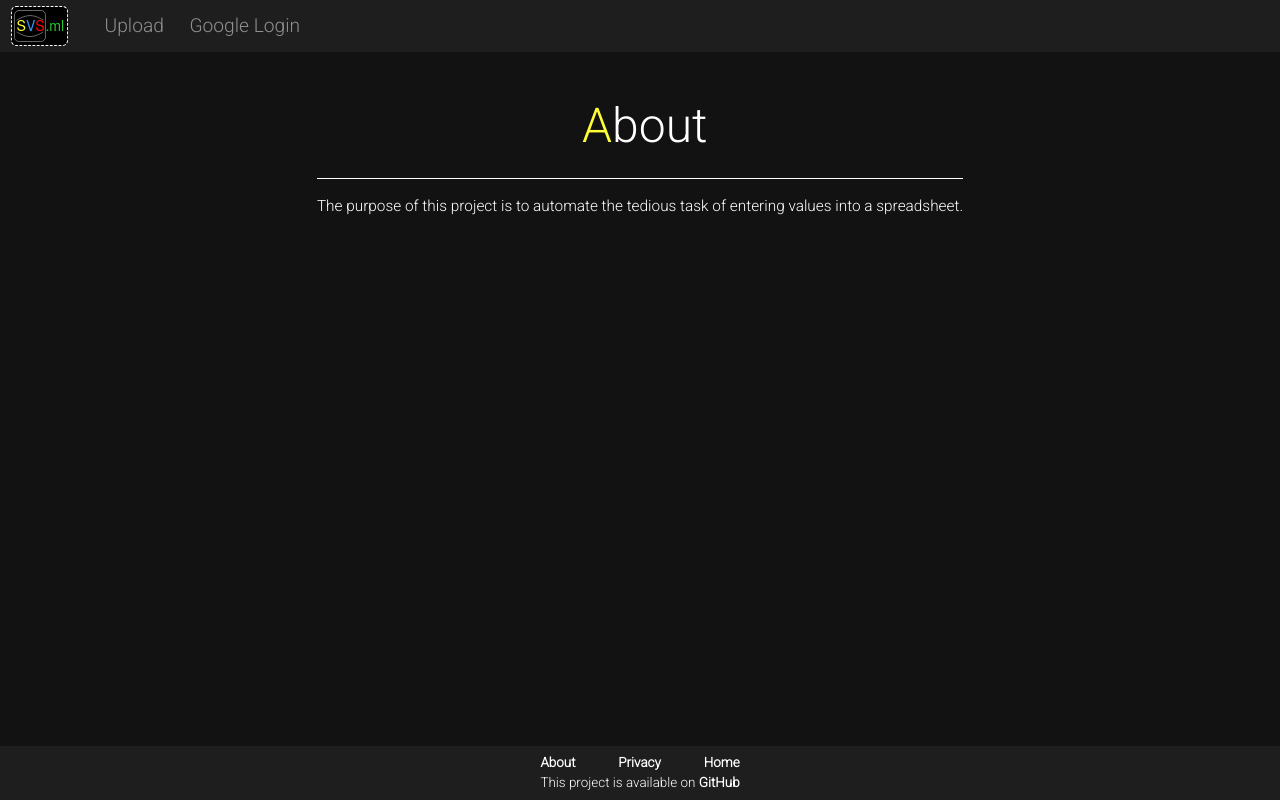
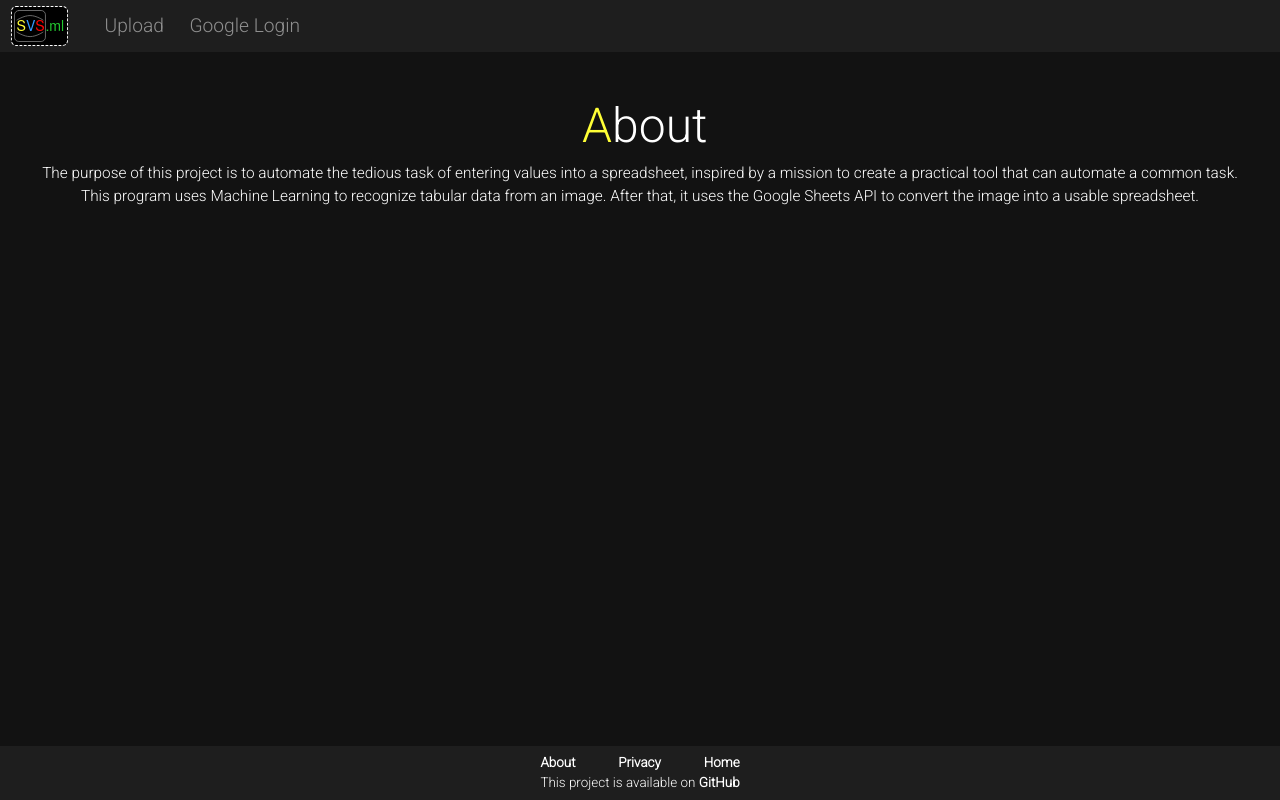
Before and after one commit to Fioringo/smart-vision-sheets, a React (Create React App) app in the folder src/frontend/svs/: page /about in a window 1280 px wide. Built offline with nearby package versions, Linux system fonts and the light colour scheme.

Commit message:
updated about

```diff
--- a/src/frontend/svs/src/Components/about.jsx
+++ b/src/frontend/svs/src/Components/about.jsx
@@ -12,10 +12,13 @@ export default class About extends React.Component {
         <div className="title">
           <div className="yellow">A</div>bout
         </div>
-        <hr />
         <div className="aboutText">
           The purpose of this project is to automate the tedious task of
-          entering values into a spreadsheet.
+          entering values into a spreadsheet, inspired by a mission to create a practical tool
+          that can automate a common task. <br />
+          This program uses Machine Learning to recognize tabular data from an
+          image. After that, it uses the Google Sheets API to convert the image
+          into a usable spreadsheet. <br />
         </div>
       </div>
     );
--- a/src/frontend/svs/src/Components/footer.jsx
+++ b/src/frontend/svs/src/Components/footer.jsx
@@ -8,7 +8,7 @@ export default class Footer extends React.Component{
     return (
       <div className="footer">
         <div className="source">
-          <Link to="/about" className="link aboutLink">About</Link><Link to="/privacy" className="link privacyLink">Privacy</Link><Link to="/home" className="link homeLink">Home</Link>
+          <Link to="/about" className="link aboutLink">About</Link><Link to="/privacy" className="link privacyLink">Privacy</Link><Link to="/" className="link homeLink">Home</Link>
           <div>
             This project is available on <a href="https://github.com/enioluwa23/smart-vision-sheets" className="link">GitHub</a>
           </div>
```
